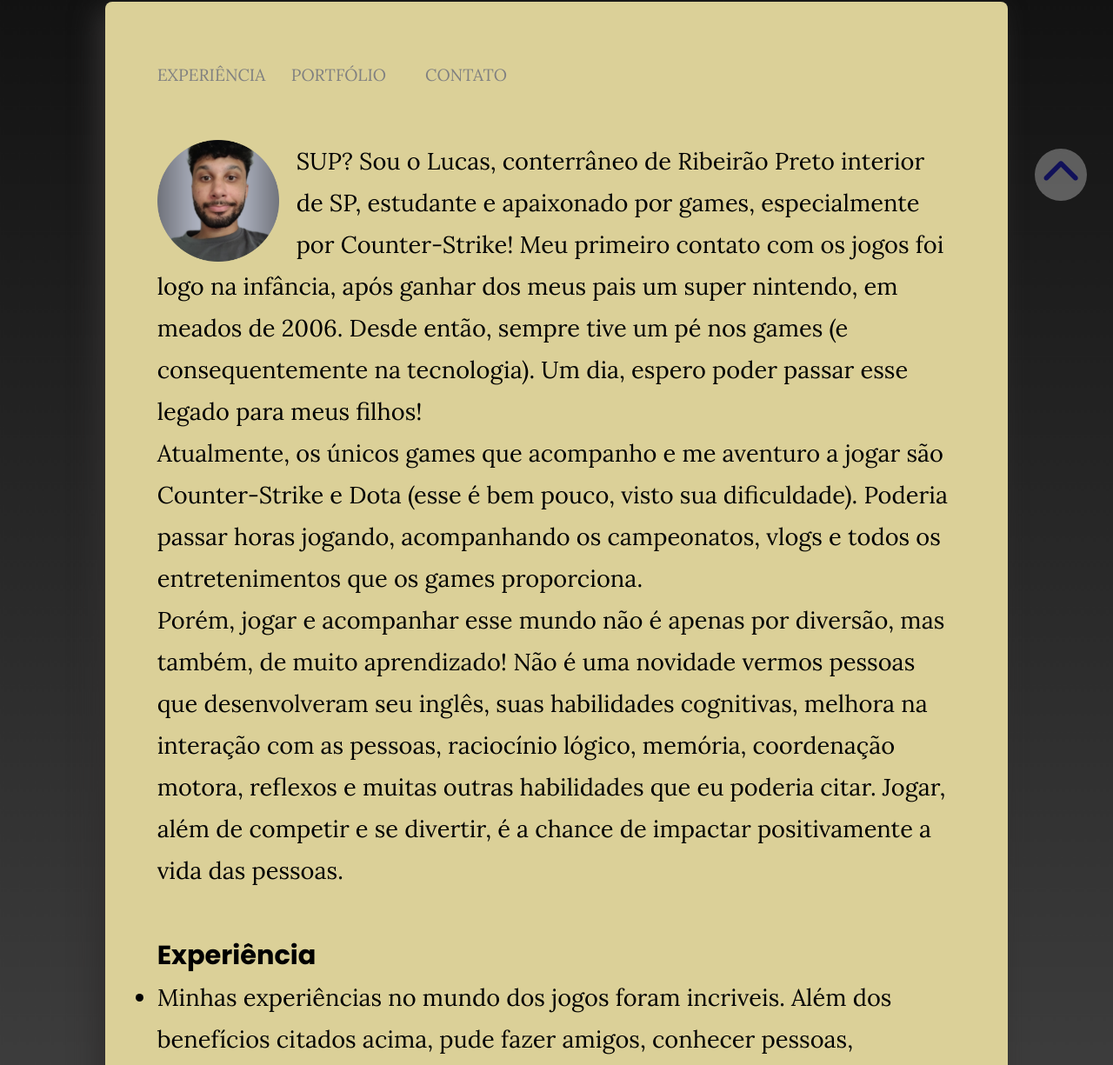
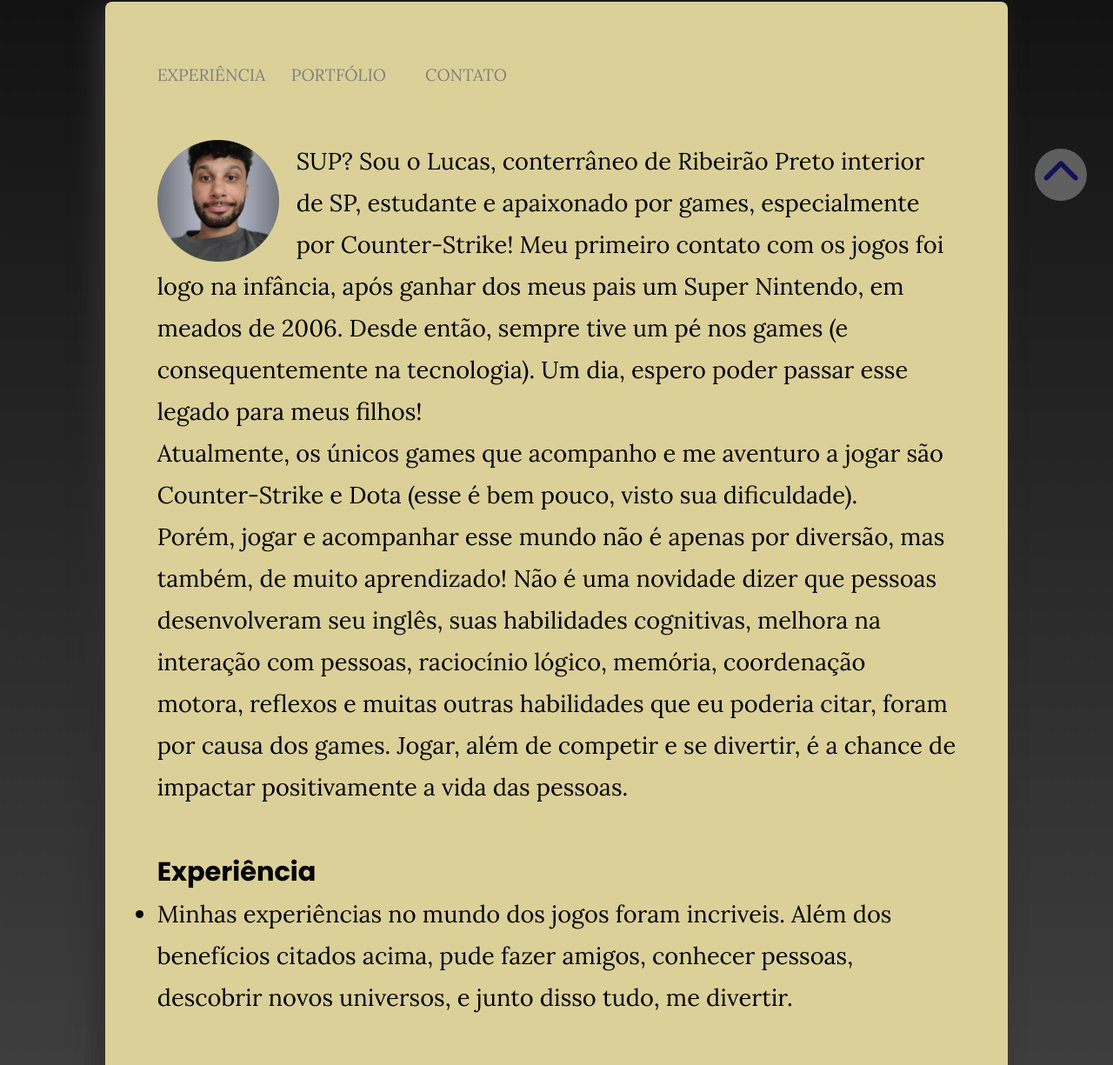
Before and after one commit to Loukas1337/landingpagetrilha, a plain HTML site: page index.html in a window 1280 px wide. Shown: the part 539-1764 px from the top of the page at 87% size. Drawn offline with Linux system fonts and the light colour scheme.

Commit message:
Alterado a semântica do texto do corpo.

```diff
--- a/index.html
+++ b/index.html
@@ -48,18 +48,18 @@
 
         <p class="fonte--media">
           SUP? Sou o Lucas, conterrâneo de Ribeirão Preto interior de SP, estudante e apaixonado por games, especialmente por Counter-Strike!
-          Meu primeiro contato com os jogos foi logo na infância, após ganhar dos meus pais um super nintendo, em meados de 2006. Desde então, sempre tive um pé nos games
+          Meu primeiro contato com os jogos foi logo na infância, após ganhar dos meus pais um Super Nintendo, em meados de 2006. Desde então, sempre tive um pé nos games
           (e consequentemente na tecnologia). Um dia, espero poder passar esse legado para meus filhos!
         </p>
 
         <p class="fonte--media">
-          Atualmente, os únicos games que acompanho e me aventuro a jogar são Counter-Strike e Dota (esse é bem pouco, visto sua dificuldade). Poderia passar horas jogando,
-          acompanhando os campeonatos, vlogs e todos os entretenimentos que os games proporciona.
+          Atualmente, os únicos games que acompanho e me aventuro a jogar são Counter-Strike e Dota (esse é bem pouco, visto sua dificuldade).
         </p>
 
         <p class="fonte--media">
-          Porém, jogar e acompanhar esse mundo não é apenas por diversão, mas também, de muito aprendizado! Não é uma novidade vermos pessoas que desenvolveram seu inglês,
-          suas habilidades cognitivas, melhora na interação com as pessoas, raciocínio lógico, memória, coordenação motora, reflexos e muitas outras habilidades que eu poderia citar.
+          Porém, jogar e acompanhar esse mundo não é apenas por diversão, mas também, de muito aprendizado! Não é uma novidade dizer que pessoas desenvolveram seu inglês,
+          suas habilidades cognitivas, melhora na interação com pessoas, raciocínio lógico, memória, coordenação motora, reflexos e muitas outras habilidades que eu poderia citar,
+          foram por causa dos games.
           Jogar, além de competir e se divertir, é a chance de impactar positivamente a vida das pessoas.
         </p>
 
```
